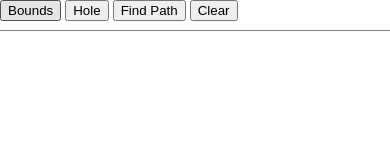
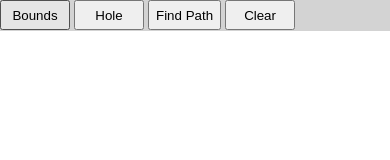
Before and after one commit to Kouty/shortest-path-polygon-area, a website built with webpack: page src/index.html in a window 390 px wide. Built offline with nearby package versions, Linux system fonts and the light colour scheme.

Commit message:
Makes editor responsive

```diff
--- a/src/index.html
+++ b/src/index.html
@@ -2,7 +2,7 @@
 <html lang="en">
 <head>
   <meta charset="UTF-8">
-  <meta name="viewport" content="width=500, initial-scale=1">
+  <meta name="viewport" content="initial-scale=1, maximum-scale=1">
   <title>Shortest Path test</title>
   <style>
     html, body {
@@ -17,9 +17,9 @@
       height: 100%;
     }
 
-    .palette {
-      border-bottom: 1px solid grey;
-      height: 30px;
+    .button-area {
+      background-color: lightgray;
+      height: 31px;
     }
 
     #canvas {
@@ -27,11 +27,16 @@
       width: 100%;
       height: calc(100% - 35px);
     }
+
+    button {
+      min-width: 70px;
+      height: 30px;
+    }
   </style>
 </head>
 <body>
 <div class="container">
-  <div class="palette">
+  <div class="button-area">
     <button onclick="toggleBounds()">Bounds</button>
     <button onclick="toggleHole()">Hole</button>
     <button onclick="togglePath()">Find Path</button>
```
